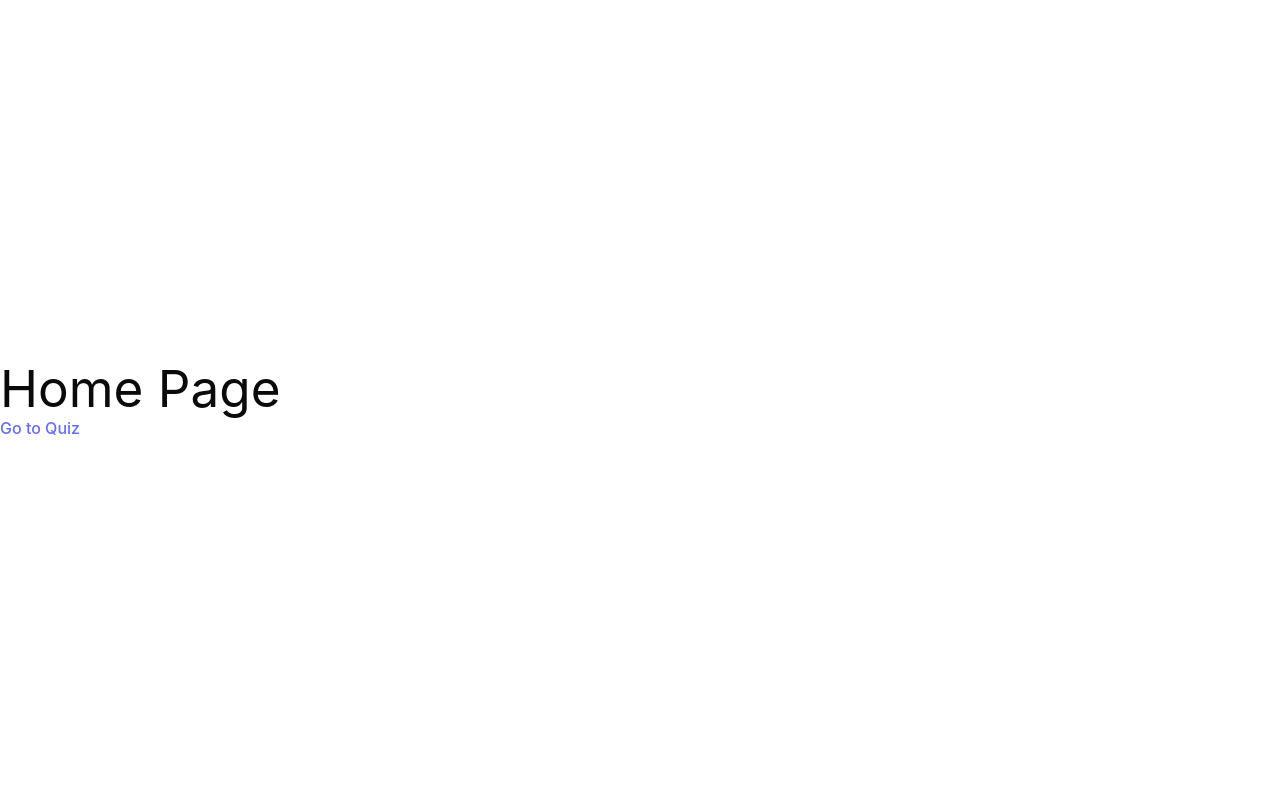
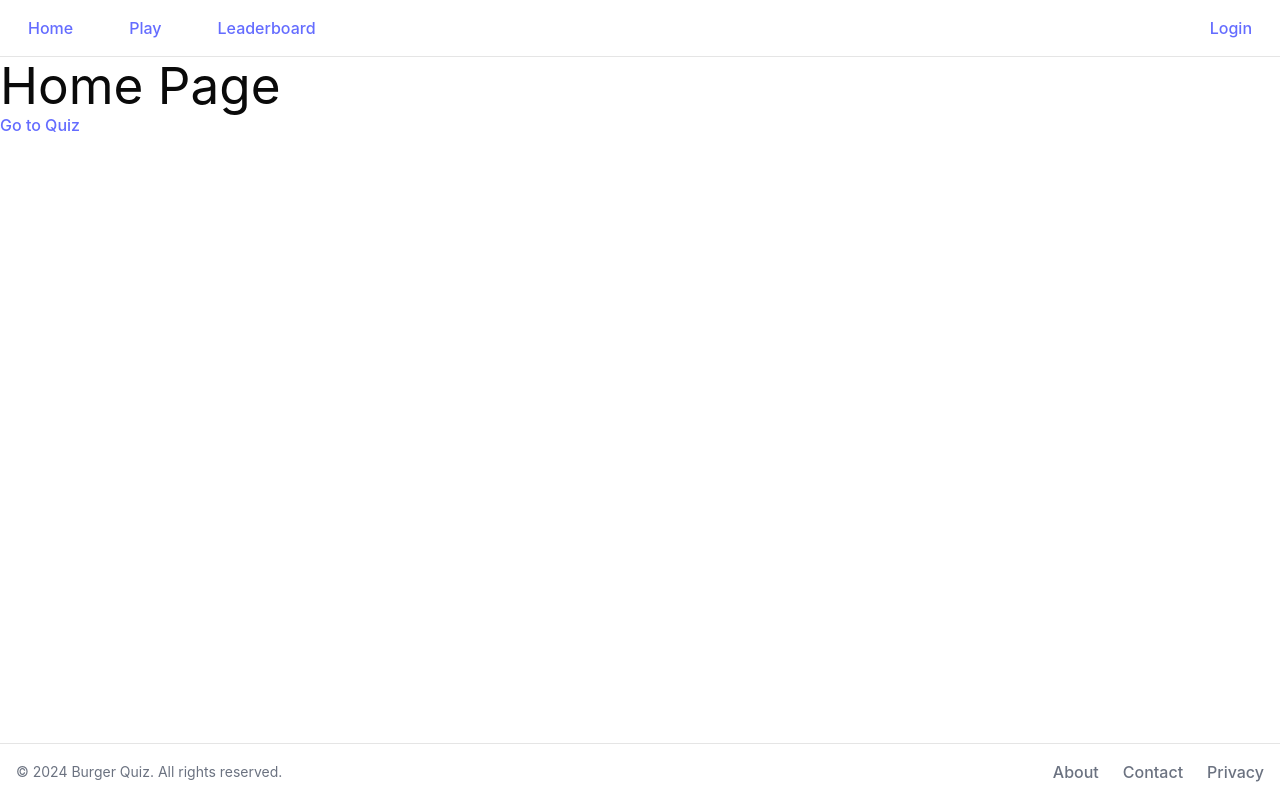
Before and after one commit to LOSS98/fisa-ribou-nuit-info-2024, a React (Vite) app in the folder frontend/: page / in a window 1280 px wide. Built offline with nearby package versions, Linux system fonts and the light colour scheme.

Commit message:
new layout with navbar and footer

```diff
--- a/frontend/src/App.tsx
+++ b/frontend/src/App.tsx
@@ -1,15 +1,18 @@
 import { BrowserRouter, Routes, Route } from 'react-router-dom';
 import {Home} from './pages/Home.tsx';
 import Quiz from './pages/Quiz.tsx';
+import {Layout} from './components/Layout.tsx';
 
 
 const App = () => {
     return (
         <BrowserRouter>
-            <Routes>
-                <Route path="/" element={<Home />} />
-                <Route path="/quiz" element={<Quiz />} />
-            </Routes>
+            <Layout>
+                <Routes>
+                    <Route path="/" element={<Home />} />
+                    <Route path="/quiz" element={<Quiz />} />
+                </Routes>
+            </Layout>
         </BrowserRouter>
     );
 };
--- /dev/null
+++ b/frontend/src/components/Layout.tsx
@@ -0,0 +1,53 @@
+import React from "react";
+import {Link} from "react-router-dom";
+
+
+const Navbar: React.FC = () => {
+    return (
+        <nav className="bg-white border-b">
+            <div className="max-w-7xl mx-auto px-4">
+                <div className="flex justify-between h-14">
+                    <div className="flex space-x-8">
+                        <Link to="/" className=" px-3 py-4">Home</Link>
+                        <Link to="/quiz" className=" px-3 py-4">Play</Link>
+                        <Link to="/leaderboard" className=" px-3 py-4">Leaderboard</Link>
+                    </div>
+                    <div className="flex content-center justify-center">
+                        <Link to="/login" className="px-3 py-4">Login</Link>
+                    </div>
+                </div>
+            </div>
+        </nav>
+    );
+};
+
+export const Layout: React.FC<{ children: React.ReactNode }> = ({ children }) => {
+    return (
+        <div className="min-h-screen flex flex-col">
+            <Navbar />
+            <main className="flex flex-grow">
+                {children}
+            </main>
+            <Footer />
+        </div>
+    );
+};
+
+const Footer: React.FC = () => {
+    return (
+        <footer className="bg-white border-t">
+            <div className="max-w-7xl mx-auto px-4 py-4">
+                <div className="flex justify-between items-center">
+                    <p className="text-sm text-gray-500">
+                        © {new Date().getFullYear()} Burger Quiz. All rights reserved.
+                    </p>
+                    <div className="flex space-x-6">
+                        <Link to="/about" className="text-gray-500 hover:text-gray-700">About</Link>
+                        <Link to="/contact" className="text-gray-500 hover:text-gray-700">Contact</Link>
+                        <Link to="/privacy" className="text-gray-500 hover:text-gray-700">Privacy</Link>
+                    </div>
+                </div>
+            </div>
+        </footer>
+    );
+};
```
